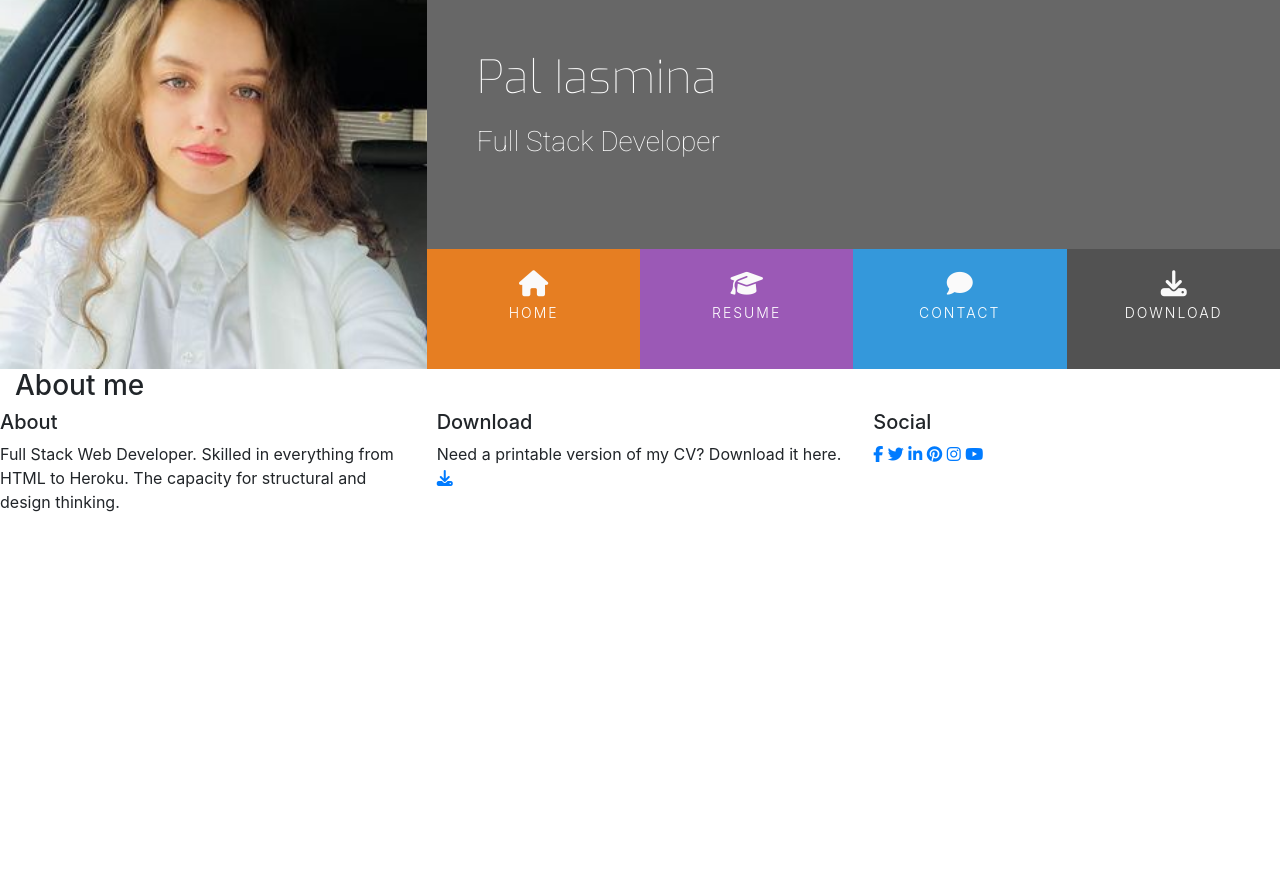
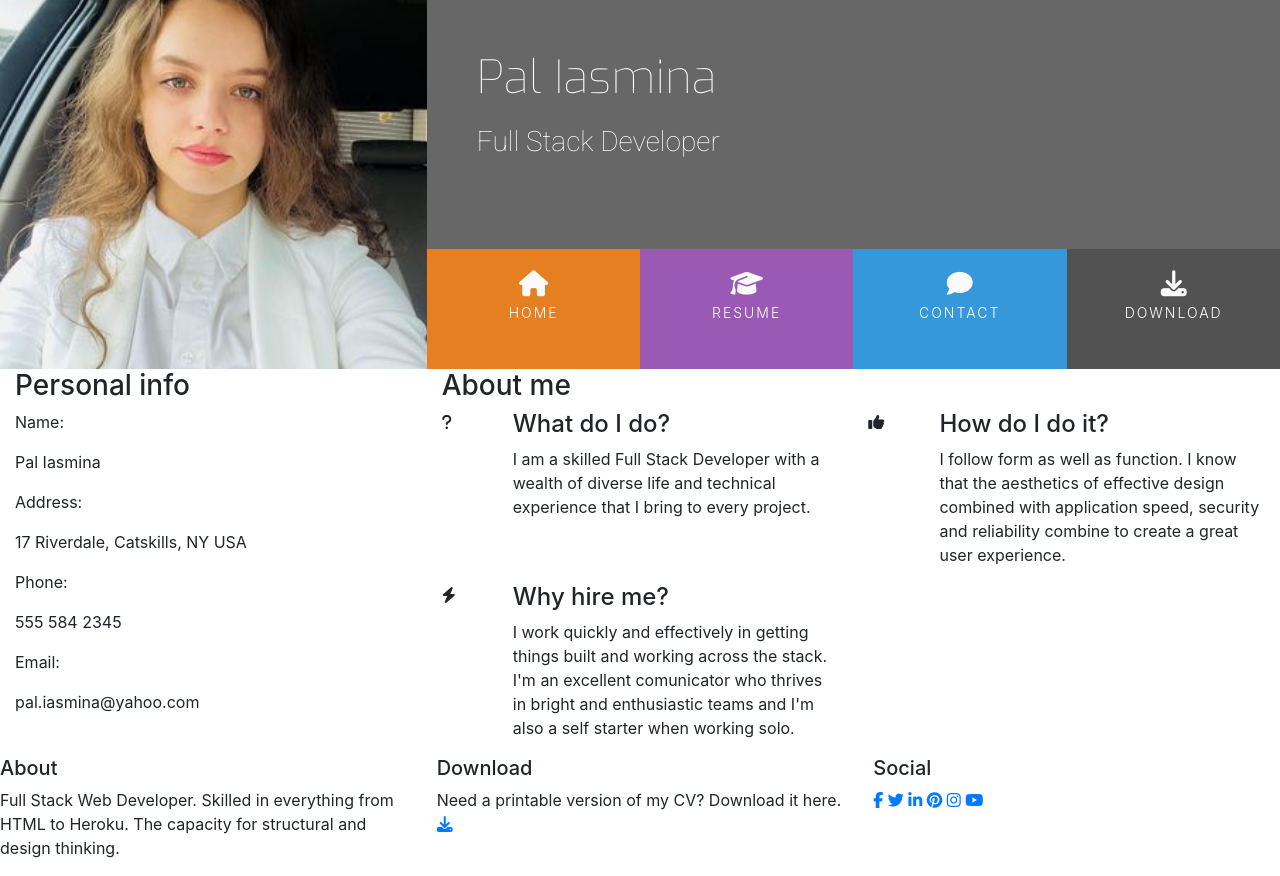
Before and after one commit to useriasminna/my-resume-bootstrap-project, a plain HTML site: page index.html in a window 1280 px wide. Before the commit the page ends 800 px from the top, so only its background shows below. Drawn offline with nearby package versions, Linux system fonts and the light colour scheme.

```diff
--- a/index.html
+++ b/index.html
@@ -29,13 +29,13 @@
                     <div class="col">
                         <ul id="nav" class="list-inline menucontainer">
                             <li class="col-6 col-sm-3 ui-menu-color-home list-inline-item menuitem">
-                                <a href="#" class="hvr-sweep-to-bottom"><i class="fa fa-home" aria-hidden="true"></i><span>HOME</span></a>
+                                <a href="index.html" class="hvr-sweep-to-bottom"><i class="fa fa-home" aria-hidden="true"></i><span>HOME</span></a>
                             </li>
                             <li class="col-6 col-sm-3 ui-menu-color-resume list-inline-item menuitem">
-                                <a href="#" class="hvr-sweep-to-bottom"><i class="fa fa-graduation-cap" aria-hidden="true"></i><span>RESUME</span></a>
+                                <a href="resume.html" class="hvr-sweep-to-bottom"><i class="fa fa-graduation-cap" aria-hidden="true"></i><span>RESUME</span></a>
                             </li>
                             <li class="col-6 col-sm-3 ui-menu-color-contact list-inline-item menuitem">
-                                <a href="#" class="hvr-sweep-to-bottom"><i class="fa fa-comment" aria-hidden="true"></i><span>CONTACT</span></a>
+                                <a href="contact.html" class="hvr-sweep-to-bottom"><i class="fa fa-comment" aria-hidden="true"></i><span>CONTACT</span></a>
                             </li>
                             <li class="col-6 col-sm-3 ui-menu-color-download list-inline-item menuitem">
                                 <a href="#" class="hvr-sweep-to-bottom"><i class="fa fa-download" aria-hidden="true"></i><span>DOWNLOAD</span></a>
@@ -48,12 +48,114 @@
         </div>
     </header>
     <section class="container-fluid">
-        <div class="row row-table">
-            <div class="col-md-8 bg-color-three-reasons section-column">
+        <div class="row ">
+            <div class="col-md-4 bg-color-personal-info section-column">
+                <div class="row">
+                    <div class="col-12">
+                        <h3 class="section-heading uppercase">Personal info</h3>
+                    </div>
+                </div>
+                <div class="personal-info-item">
+                    <div class="key">
+                        <p class="uppercase">
+                            Name:
+                        </p>
+                    </div>
+                    <div class="value">
+                        <p>
+                            Pal Iasmina
+                        </p>
+                    </div>
+                </div>
+                <div class="personal-info-item">
+                    <div class="key">
+                        <p class="uppercase">
+                            Address:
+                        </p>
+                    </div>
+                    <div class="value">
+                        <p>
+                            17 Riverdale, Catskills, NY USA
+                        </p>
+                    </div>
+                </div>
+                <div class="personal-info-item">
+                    <div class="key">
+                        <p class="uppercase">
+                            Phone:
+                        </p>
+                    </div>
+                    <div class="value">
+                        <p>
+                            555 584 2345
+                        </p>
+                    </div>
+                </div>
+                <div class="personal-info-item">
+                    <div class="key">
+                        <p class="uppercase">
+                            Email:
+                        </p>
+                    </div>
+                    <div class="value">
+                        <p>
+                            pal.iasmina@yahoo.com
+                        </p>
+                    </div>
+                </div>
+            </div>
+            <div class="col-md-8 bg-color-three-reasons ">
                 <div class="row">
                     <div class="col">
                         <h3 class="section-heading uppercase">About me</h3>
                     </div>
+                </div>
+                <div class="row">
+                    <div class="col-10 offset-1 offset-sm-0 col-sm-4 col-md-6">
+                        <div class="row">
+                            <div class="col-2">
+                                <i class="three-reasons-icon fa fa-question" aria-hidden="true"></i>
+                            </div>
+                            <div class="col-10">
+                                <h4 class="three-reasons-heading uppercase">What do I do?</h4>
+                                <p>
+                                    I am a skilled Full Stack Developer with a wealth of diverse
+                                    life and technical experience that I bring to every project.
+                                </p>
+                            </div>
+                        </div>
+                    </div>
+                    <div class="col-10 offset-1 offset-sm-0 col-sm-4 col-md-6">
+                        <div class="row">
+                            <div class="col-2">
+                                <i class="three-reasons-icon fa fa-thumbs-up" aria-hidden="true"></i>
+                            </div>
+                            <div class="col-10">
+                                <h4 class="three-reasons-heading uppercase">How do I do it?</h4>
+                                <p>
+                                    I follow form as well as function. I know that the aesthetics of effective
+                                    design combined with application speed, security and reliability combine to
+                                    create a great user experience.
+                                </p>
+                            </div>
+                        </div>
+                    </div>
+                    <div class="col-10 offset-1 offset-sm-0 col-sm-4 col-md-6">
+                        <div class="row">
+                            <div class="col-2">
+                                <i class="three-reasons-icon fa fa-bolt" aria-hidden="true"></i>
+                            </div>
+                            <div class="col-10">
+                                <h4 class="three-reasons-heading uppercase">Why hire me?</h4>
+                                <p>
+                                    I work quickly and effectively in getting things built and working across the stack.
+                                    I'm an excellent comunicator who thrives in bright and enthusiastic teams and I'm also
+                                    a self starter when working solo.
+                                </p>
+                            </div>
+                        </div>
+                    </div>
+
                 </div>
             </div>
         </div>
```
